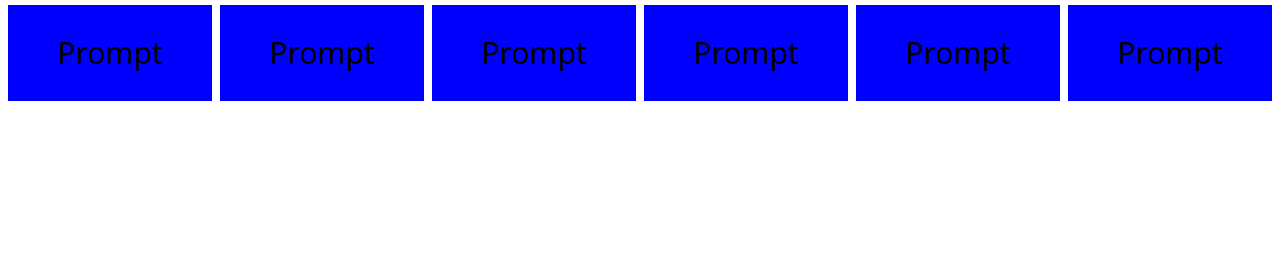
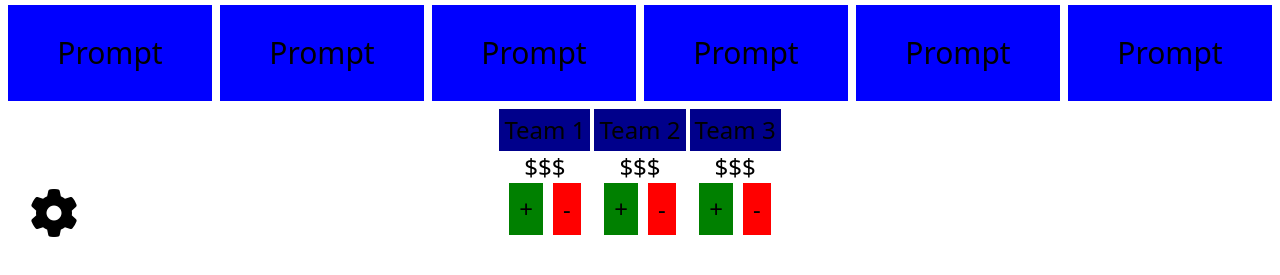
Before and after one commit to knaychuk/jeopardy, a website: page index.html in a window 1280 px wide. Shown: the part 523-798 px from the top of the page. Drawn offline with Linux system fonts and the light colour scheme.

Commit message:
added settings icon + team / score design

```diff
--- a/index.html
+++ b/index.html
@@ -4,6 +4,7 @@
   <meta charset="UTF-8">
   <meta name="viewport" content="width=device-width, initial-scale=1.0">
   <link rel="stylesheet" href="/css/main.css">
+  <script src="https://kit.fontawesome.com/eff8ed37bf.js" crossorigin="anonymous"></script>
   <title>Jeopardy!</title>
 </head>
 <body >
@@ -57,8 +58,34 @@
     <div>Prompt</div>
     <div>Prompt</div>
 
+  </div>
+  <i class="settings fa-solid fa-gear text-5xl" style="color: black"></i>
 
-
+  <div class="flex justify-center text-2xl text-center">
+    <div>
+      <div class="team-name">Team 1</div>
+      <div>$$$</div>
+      <div class="flex justify-center">
+        <div class="add-score">+</div>
+        <div class="minus-score">-</div>
+      </div>
+    </div>
+    <div>
+      <div class="team-name">Team 2</div>
+      <div>$$$</div>
+      <div class="flex justify-center">
+        <div class="add-score">+</div>
+        <div class="minus-score">-</div>
+      </div>
+    </div>
+    <div>
+      <div class="team-name">Team 3</div>
+      <div>$$$</div>
+      <div class="flex justify-center">
+        <div class="add-score">+</div>
+        <div class="minus-score">-</div>
+      </div>
+    </div>
   </div>
-</body>
+  </body>
 </html>
--- a/input.css
+++ b/input.css
@@ -13,3 +13,28 @@
   padding: 30px;
   text-align: center;
 }
+
+.settings {
+  position: absolute;
+  bottom: 40px;
+  left: 30px;
+}
+
+.team-name {
+  background-color: darkblue;
+  margin: 0 2px;
+  padding: 5px;
+}
+
+.add-score, .minus-score {
+  margin: 0 5px;
+  padding: 10px;
+}
+
+.add-score {
+  background-color: green;
+}
+
+.minus-score {
+  background-color: red
+}
```
Also changed, not shown: css/main.css.
